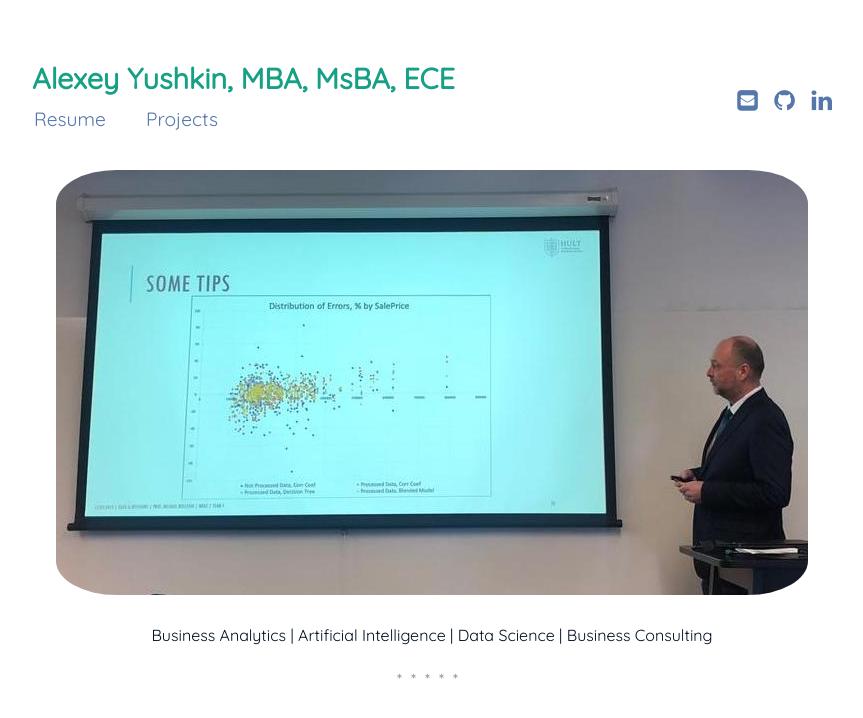
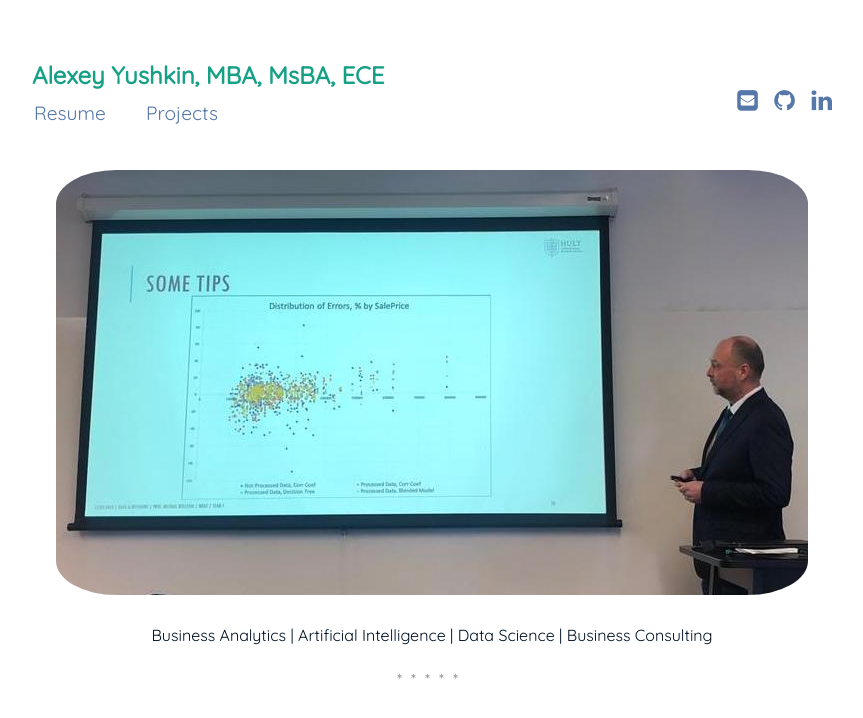
Before and after one commit to alexyushkin/alexyushkin.github.io, a Jekyll site: the page built from index.md, in a window 1280 px wide. Shown: the top 718 px of the page, without its empty margins (208-1071 px from the left). Built offline with Jekyll 4.4.1, drawn with Linux system fonts in a browser that asks for light colours.

Commit message:
Update main.css

```diff
--- a/assets/css/main.css
+++ b/assets/css/main.css
@@ -56,7 +56,7 @@
     float: left; }
 
   .logo {
-    font-size: 180%;
+    font-size: 150%;
     font-weight: 700;
     color: #16a085;
     display: block; }
```
